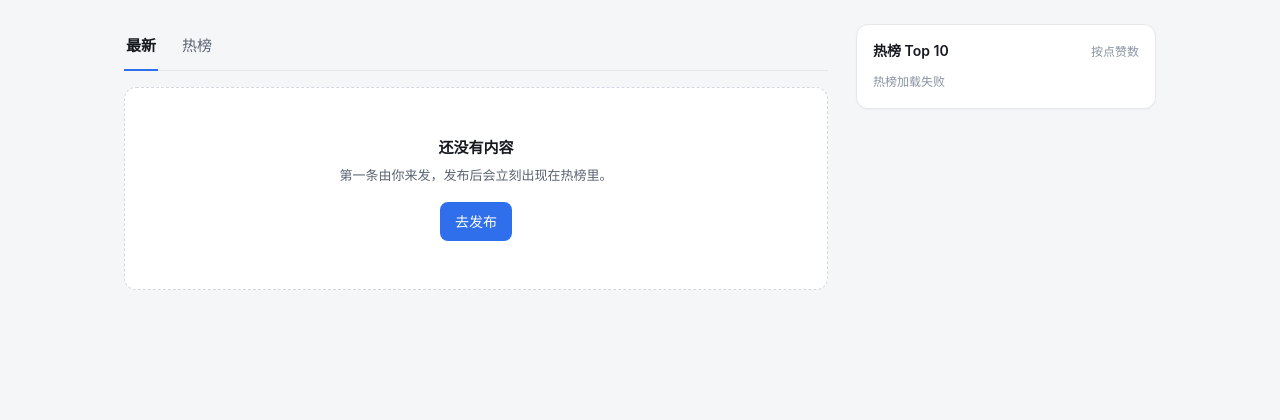
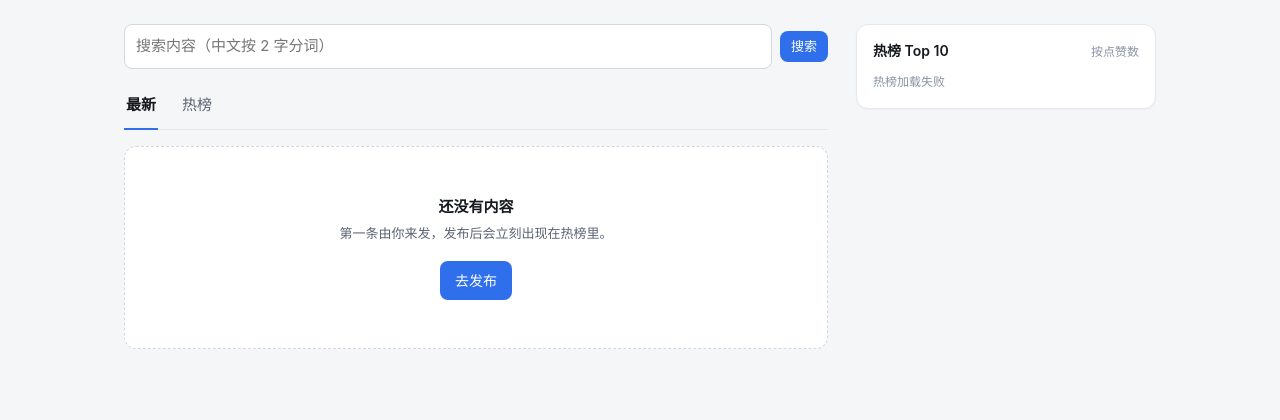
Before and after one commit to client-su/community-demo, a web app: page / in a window 1280 px wide. Shown: the part 64-484 px from the top of the page. Run offline with its HTML, style and script files only (its server is not run), Linux system fonts and the light colour scheme; data that the repository does not hold is empty; database files in the repository are not loaded.

Commit message:
feat(web): 首页搜索条与搜索接口封装

```diff
--- a/src/main/resources/static/css/app.css
+++ b/src/main/resources/static/css/app.css
@@ -759,6 +759,20 @@ input:focus {
     border-bottom: 1px solid var(--line);
 }
 
+/* ---------- 搜索条（首页） ---------- */
+
+.searchbar {
+    display: flex;
+    align-items: center;
+    gap: 8px;
+    margin-bottom: 14px;
+}
+
+.searchbar input {
+    flex: 1;
+    margin-top: 0;
+}
+
 /* ---------- 评论区（详情页） ---------- */
 
 .comments {
--- a/src/main/resources/static/index.html
+++ b/src/main/resources/static/index.html
@@ -10,6 +10,13 @@
 
 <main class="layout">
     <section class="main-col">
+        <form class="searchbar" id="searchForm">
+            <input type="search" id="searchInput" name="q" maxlength="64"
+                   placeholder="搜索内容（中文按 2 字分词）">
+            <button type="submit" class="btn primary sm">搜索</button>
+            <a class="btn ghost sm" id="clearSearch" href="/" hidden>✕ 清除</a>
+        </form>
+
         <nav class="tabs" id="tabs">
             <a href="/" data-tab="list">最新</a>
             <a href="/?tab=hot" data-tab="hot">热榜</a>
--- a/src/main/resources/static/js/api.js
+++ b/src/main/resources/static/js/api.js
@@ -166,6 +166,8 @@ export const api = {
     updateProfile: (payload) => request('PATCH', '/api/me', { body: payload, auth: true }),
 
     feed: (cursor, size = 10) => request('GET', `/api/contents${query({ cursor, size })}`),
+    search: (q, cursor, size = 10) =>
+        request('GET', `/api/contents/search${query({ q, cursor, size })}`),
     detail: (id) => request('GET', `/api/contents/${id}`),
     publish: (body, idempotencyKey) =>
         request('POST', '/api/contents', { body: { body }, auth: true, idempotencyKey }),
--- a/src/main/resources/static/js/page-list.js
+++ b/src/main/resources/static/js/page-list.js
@@ -10,6 +10,8 @@ import { authorName, formatTime, handleApiError, mountShell } from './shell.js';
 const PAGE_SIZE = 10;
 const params = new URLSearchParams(location.search);
 const tab = params.get('tab') === 'hot' ? 'hot' : 'list';
+const q = (params.get('q') || '').trim();
+const mode = q ? 'search' : tab;
 
 const el = {
     rows: document.querySelector('#rows'),
@@ -19,6 +21,9 @@ const el = {
     emptyAction: document.querySelector('#emptyAction'),
     more: document.querySelector('#moreBtn'),
     side: document.querySelector('#side'),
+    searchForm: document.querySelector('#searchForm'),
+    searchInput: document.querySelector('#searchInput'),
+    clearSearch: document.querySelector('#clearSearch'),
 };
 
 const state = {
@@ -78,7 +83,9 @@ async function loadList(reset) {
     state.loading = true;
     el.more.disabled = true;
     try {
-        const page = await api.feed(reset ? null : state.cursor, PAGE_SIZE);
+        const page = await (mode === 'search'
+            ? api.search(q, reset ? null : state.cursor, PAGE_SIZE)
+            : api.feed(reset ? null : state.cursor, PAGE_SIZE));
         state.cursor = page.nextCursor;
         state.hasMore = page.hasMore;
         if (reset) el.rows.replaceChildren();
@@ -217,7 +224,21 @@ async function boot() {
         return;
     }
 
-    document.title = '社区 · 最新';
+    if (mode === 'search') {
+        document.title = `社区 · 搜索「${q}」`;
+        el.searchInput.value = q;
+        el.clearSearch.hidden = false;
+        setEmpty(false);
+    } else {
+        document.title = '社区 · 最新';
+    }
+
+    el.searchForm.addEventListener('submit', (event) => {
+        event.preventDefault();
+        const value = el.searchInput.value.trim();
+        location.href = value ? `/?q=${encodeURIComponent(value)}` : '/';
+    });
+
     el.more.addEventListener('click', () => loadList(false));
     await Promise.all([loadList(true), renderSideHot()]);
 }
```
